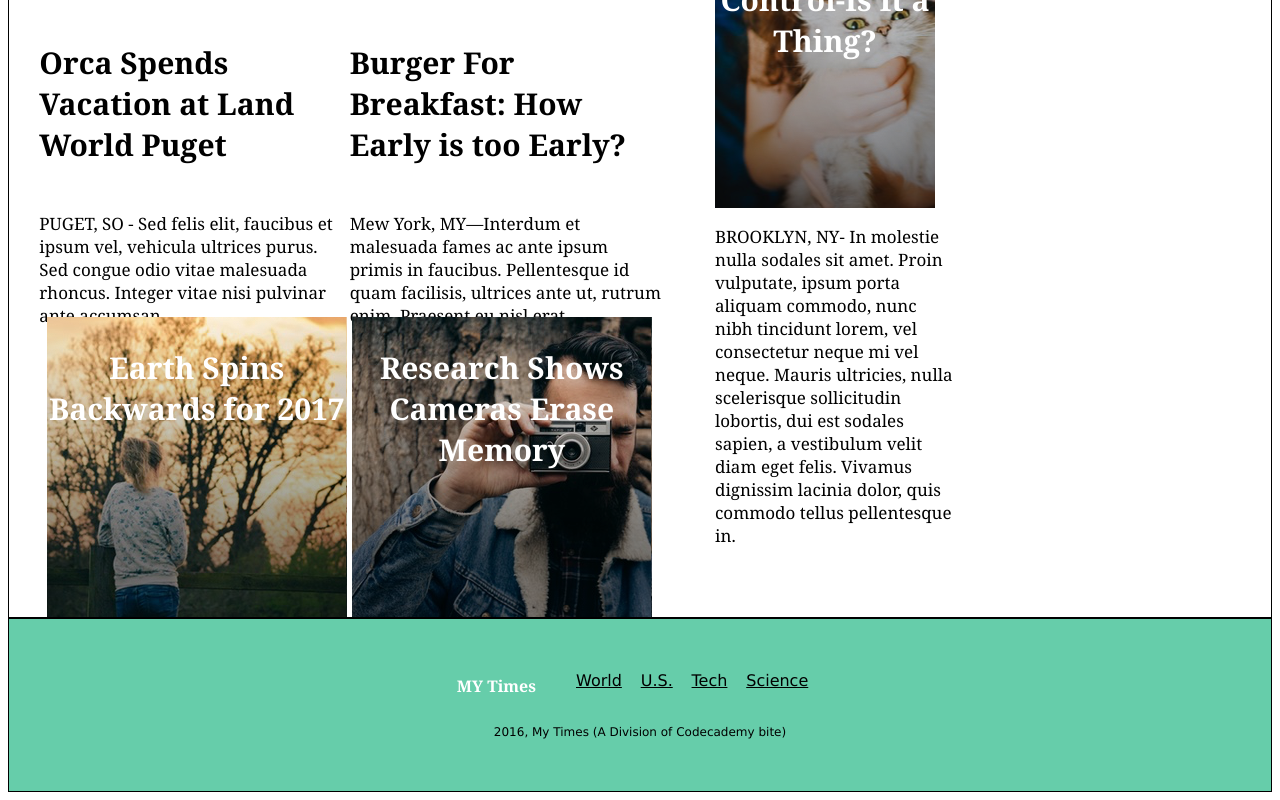
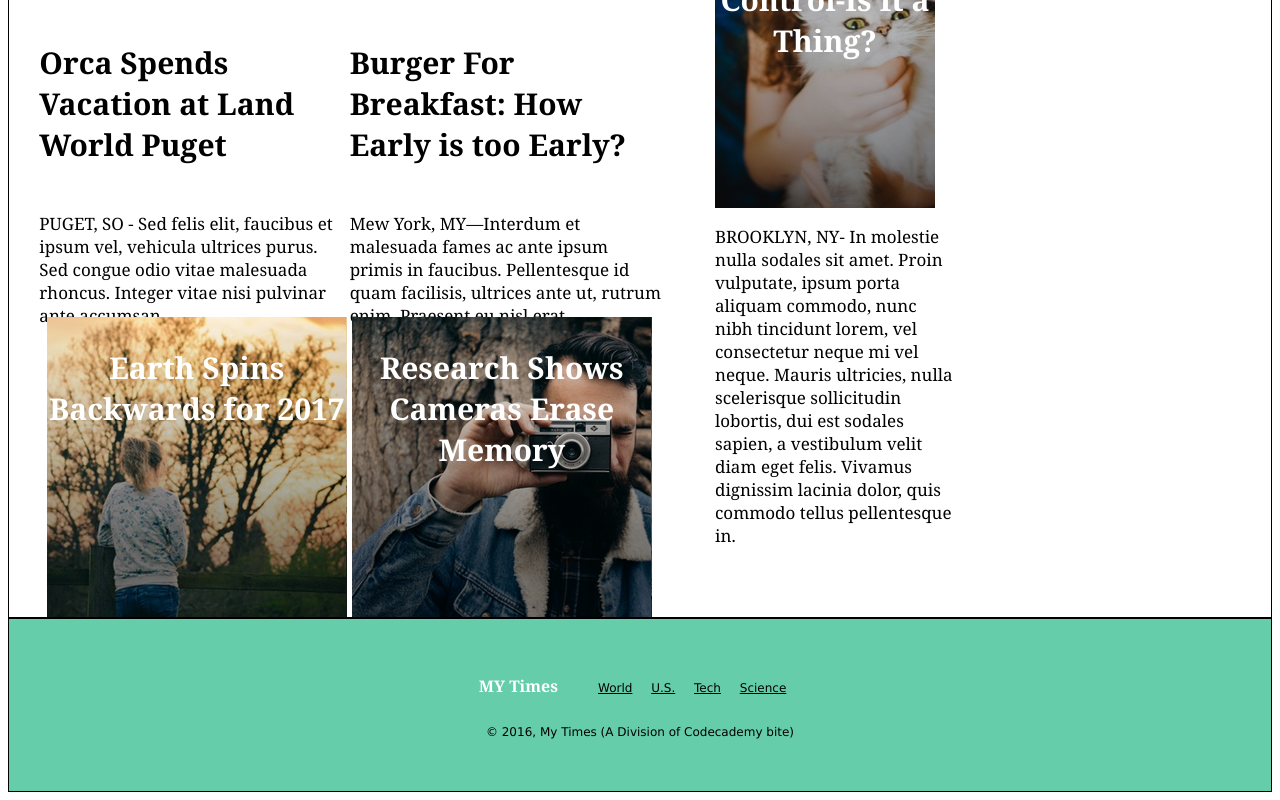
Before and after one commit to softwaremom00/fakenews, a plain HTML site: page index.html in a window 1280 px wide. Shown: the part 895-1695 px from the top of the page. Drawn offline with Linux system fonts and the light colour scheme.

Commit message:
working on copyright

```diff
--- a/index.html
+++ b/index.html
@@ -95,19 +95,24 @@
 </div> <!-- end of container -->
 
 <div class="bottomfooter">
+
   <div class="bottomtitle">
     <p class="footer_text">
       MY Times
     </p>
-    <ul>
-      <li><a href="#">World</a></li>
-      <li><a href="#">U.S.</a></li>
-      <li><a href="#">Tech</a> </li>
-      <li><a href="#">Science</a> </li>
-    </ul>
+    <div class="bottomNav">
+      <ul >
+        <li><a href="#">World</a></li>
+        <li><a href="#">U.S.</a></li>
+        <li><a href="#">Tech</a> </li>
+        <li><a href="#">Science</a> </li>
+      </ul>
+   </div>
+
   </div>
+
    <div class="copyright">
-    <p>2016, My Times (A Division of Codecademy bite)</p>
+    <p>&copy; 2016, My Times (A Division of Codecademy bite)</p>
   </div>
 </div>
 
--- a/resources/css/style.css
+++ b/resources/css/style.css
@@ -222,7 +222,8 @@ html {
   border-bottom: 1px solid black;
   flex-basis: 240px;
 }
-
+/* footer css */
+/* main footer container */
 .bottomfooter {
   display: flex;
   flex-direction: column;
@@ -231,11 +232,16 @@ html {
   font-family: Verdana;
   font-size: 12px;
   border: 1px solid black;
+  align-items: center;
+  justify-content: center;
 }
+/* top item for footer */
 .bottomtitle{
     display: flex;
     flex-direction: row;
-    justify-content: center;
+    justify-content: space-between;
+    align-items: baseline;
+    /*border: 1px solid black;*/
 }
 
 .footer_text {
@@ -244,16 +250,32 @@ html {
   font-weight: bold;
   color: white;
   text-align: center;
+
+}
+.bottomNav
+{
+    display: flex;
+
+    justify-content: flex-end;
+    align-items: baseline;
 }
 
-.bottomfooter li {
-  display: inline;
+.bottomNav ul{
+  padding-bottom: 0;
+  margin-bottom: 0;
 }
 
-.bottomfooter a{
+.bottomNav li {
+  display: inline;
+  padding-right: 15px;
+  margin-top: 20px;
+}
+
+.bottomNav a{
   color: black;
-  font-size: 16px;
-  padding-right: 15px;
+  font-size: 12px;
+  padding-bottom: 0;
+  margin-bottom: 0;
 }
 
 .copyright {
```
